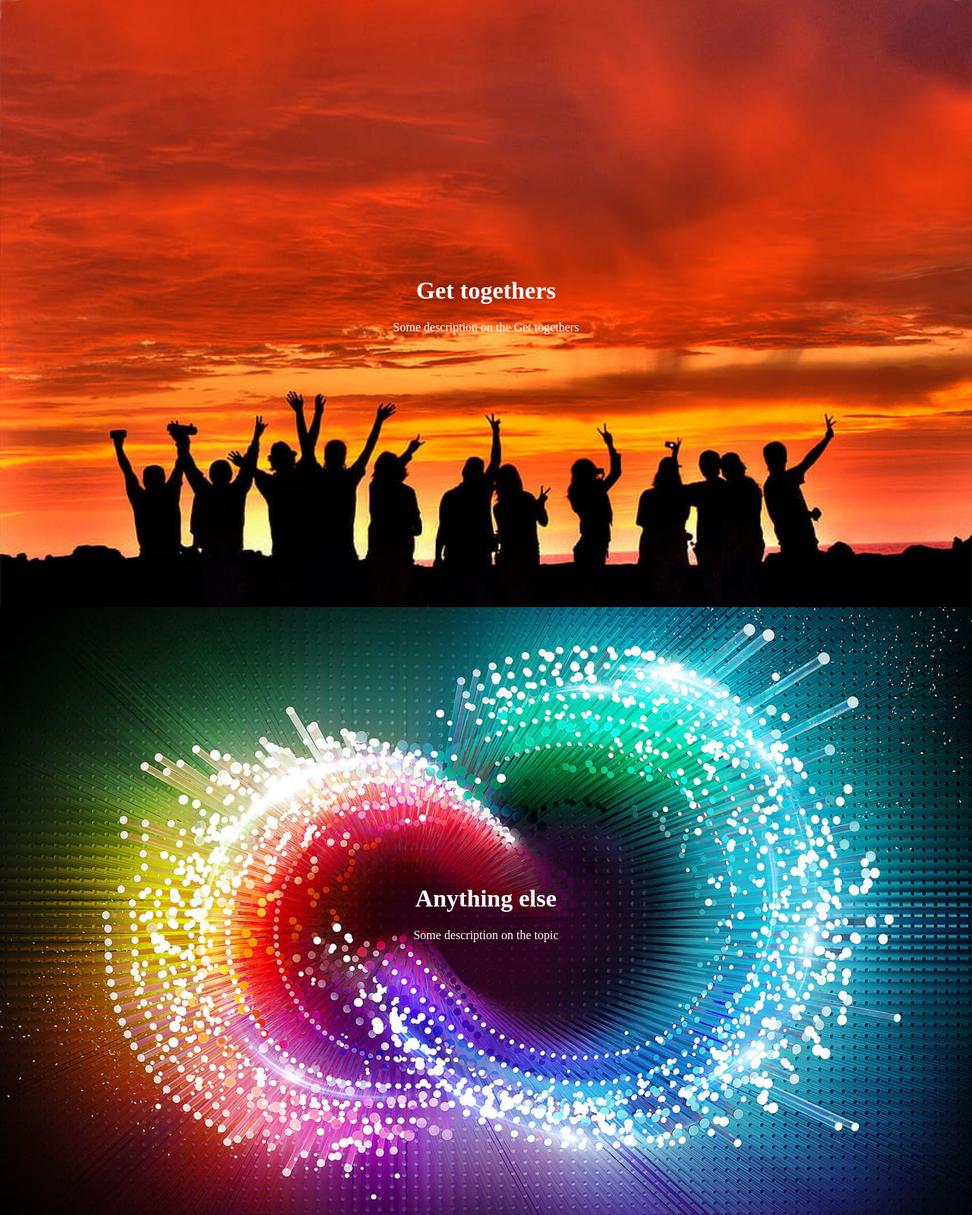
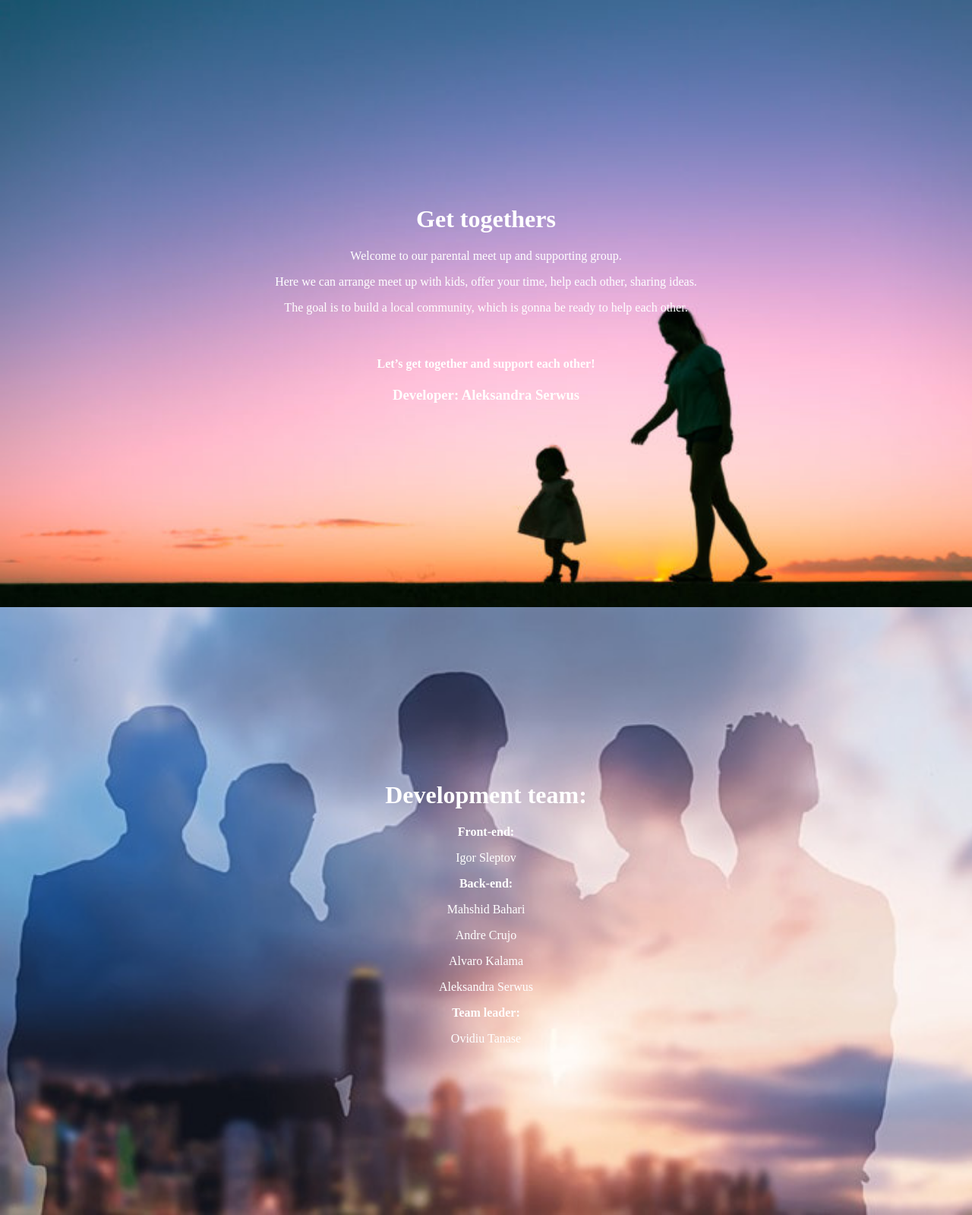
Before and after one commit to Ovi2RO/app, a Django app: template accounts/templates/accounts/landing_page.html in a window 1280 px wide. Shown: the part 2401-4000 px from the top of the page at 76% size. Run offline with Django 3.2, Linux system fonts and the light colour scheme; the template is opened without the code that fills it, so the values that code supplies are empty.

Commit message:
Step 1 ready

```diff
--- a/accounts/templates/accounts/landing_page.html
+++ b/accounts/templates/accounts/landing_page.html
@@ -26,26 +26,53 @@
             </div>
             <div class="thing2">
                 <div class="thng">
-                    <h1>Online Community</h1>
-                    <p>Some description on the Online Community</p>
+                    <h1>Marketplace</h1>
+
+                    <p>Neighborly Deals</p>
+                    <p>Discover, Sell, Trade</p>
+                    <p>Your Local Marketplace!</p>
+                    <br>
+                    <h3>Developer: Andre Crujo</h3>
                 </div>
             </div>
             <div class="thing3">
                 <div class="thng">
-                    <h1>Outdoors Community</h1>
-                    <p>Some description on the Outdoors Community</p>
+                    <h1>GameSetConnect</h1>
+
+                    <p>Welcome to GameSetConnect, where your next tennis match is just a click away!</p>
+                    <p>Unleash the power of our innovative tennis player matchmaker app, designed for enthusiasts like you. </p>
+                    <p>Whether you're a casual player or a seasoned pro, finding the perfect match has never been this easy. </p>
+                    <p>Say goodbye to solo rallies and hello to a network of tennis aficionados ready to elevate your game.</p>
+                    <p>Join GameSetConnect, where every match is a chance for new victories and unforgettable moments on the court!</p>
+                    <br>
+                    <h4>Your Perfect Tennis Match Awaits!</h4>
+                    <h3>Developer: Mahshid Bahari</h3>
                 </div>
             </div>
             <div class="thing4">
                 <div class="thng">
                     <h1>Get togethers</h1>
-                    <p>Some description on the Get togethers</p>
+
+                    <p>Welcome to our parental meet up and supporting group.</p>
+                    <p>Here we can arrange meet up with kids, offer your time, help each other, sharing ideas.</p>
+                    <p>The goal is to build a local community, which is gonna be ready to help each other.</p>
+                    <br>
+                    <h4>Let’s get together and support each other!</h4>
+                    <h3>Developer: Aleksandra Serwus</h3>
                 </div>
             </div>
             <div class="thing5">
                 <div class="thng">
-                    <h1>Anything else</h1>
-                    <p>Some description on the topic</p>
+                    <h1>Development team:</h1>
+                    <p><strong>Front-end:</strong></p>
+                    <p>Igor Sleptov</p>
+                    <p><strong>Back-end:</strong></p>
+                    <p>Mahshid Bahari</p>
+                    <p>Andre Crujo</p>
+                    <p>Alvaro Kalama</p>
+                    <p>Aleksandra Serwus</p>
+                    <p><strong>Team leader:</strong></p>
+                    <p>Ovidiu Tanase</p>
                 </div>
             </div>
         </div>
--- a/static/css/style.css
+++ b/static/css/style.css
@@ -15,7 +15,7 @@ body {
 }
 
 .thing2 {
-    background-image: url(/static/images/online_comunity.jpeg);
+    background-image: url(/static/images/market.jpg);
     -webkit-background-size: cover;
     background-size: cover;
     display: table;
@@ -23,9 +23,12 @@ body {
     height: 100vh;
     width: 100%;
 }
+.thing2 * {
+    color: black;
+}
 
 .thing3 {
-    background-image: url(/static/images/outdoors_community.jpg);
+    background-image: url(/static/images/tennis.jpg);
     -webkit-background-size: cover;
     background-size: cover;
     display: table;
@@ -36,7 +39,7 @@ body {
 }
 
 .thing4 {
-    background-image: url(/static/images/together.jpg);
+    background-image: url(/static/images/parenthood.jpg);
     -webkit-background-size: cover;
     background-size: cover;
     display: table;
@@ -47,7 +50,7 @@ body {
 }
 
 .thing5 {
-    background-image: url(/static/images/more.jpg);
+    background-image: url(/static/images/team.jpg);
     -webkit-background-size: cover;
     background-size: cover;
     display: table;
```
Also changed, not shown: static/images/more.jpg (deleted), static/images/parenthood.jpg (added), static/images/team.jpg (added), static/images/tennis.jpg (added).
